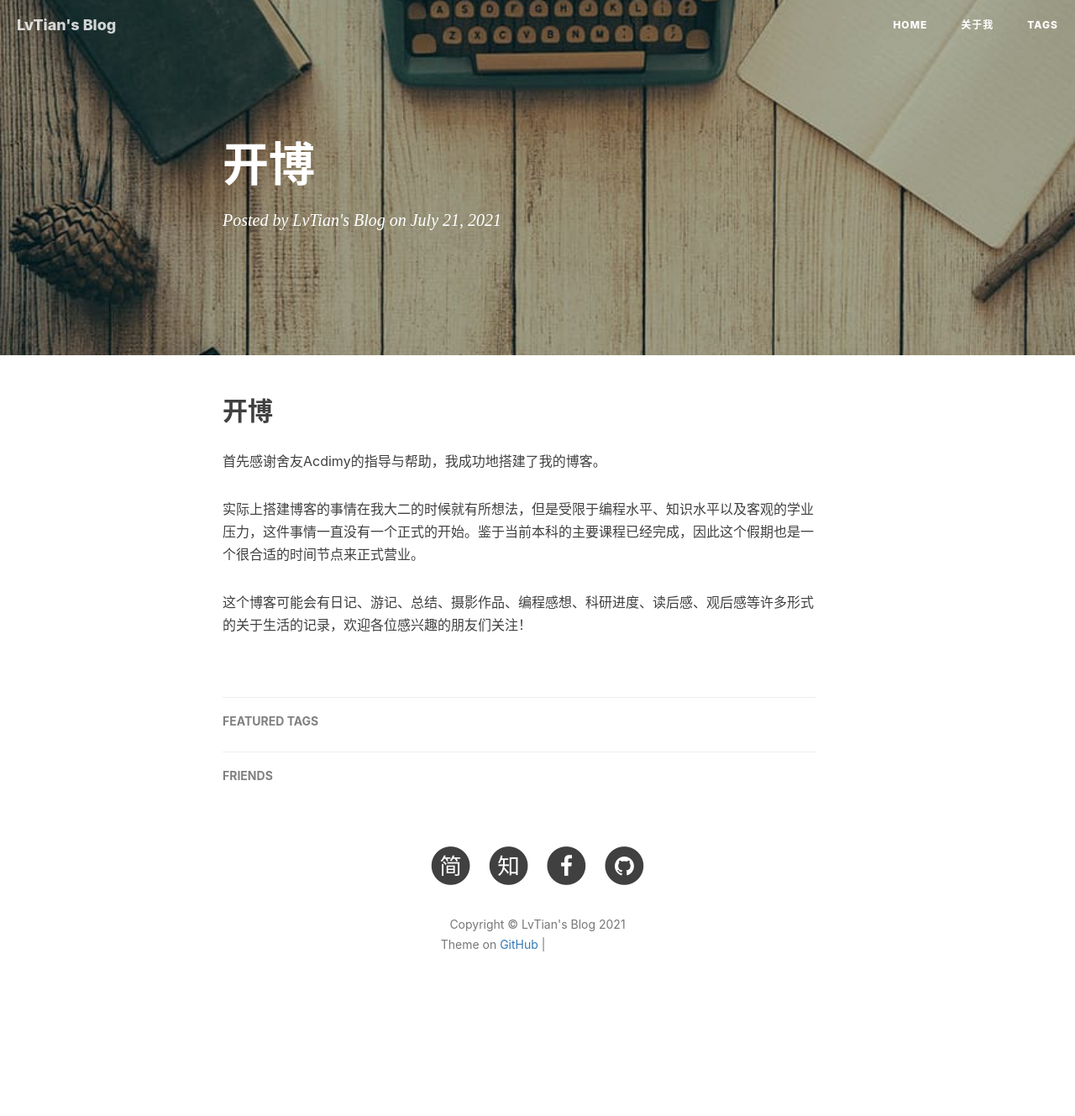
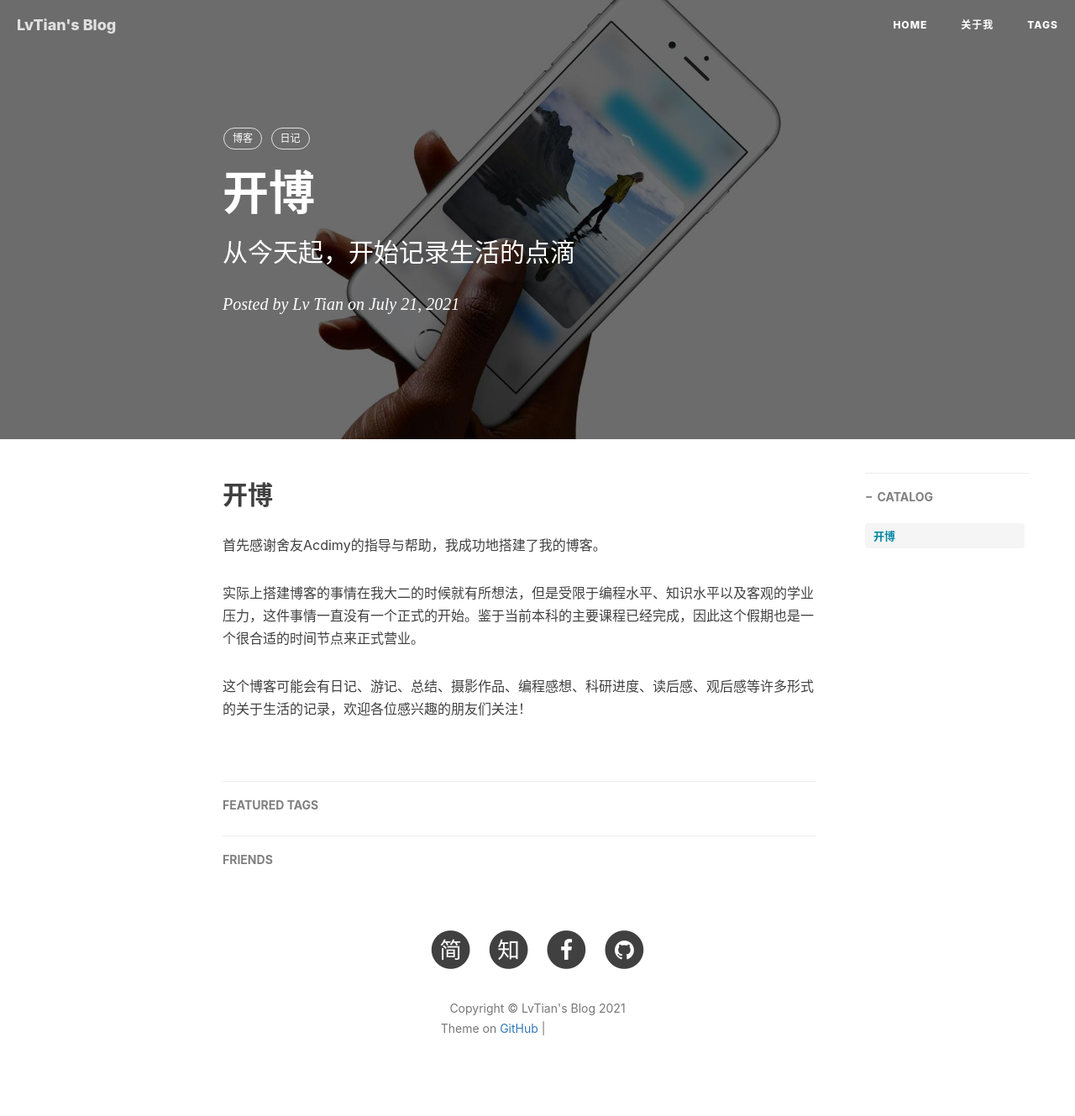
Before and after one commit to lvt99/lvt99.github.io, a Jekyll site: the page built from _posts/2021-07-21-开博.md, in a window 1280 px wide. Shown: the whole page at 84% size. Built offline with Jekyll 4.4.1, drawn with Linux system fonts in a browser that asks for light colours; nearby versions of some CDN libraries; our own code applies the rules of GitHub Pages for plain Markdown files; comment, search, counter and statistics services are not loaded; before the commit the page ends 1229 px from its top, so only the background shows below that; grey boxes are pictures that could not be loaded.

Commit message:
CHange fig.

```diff
--- a/_posts/2021-07-21-开博.md
+++ b/_posts/2021-07-21-开博.md
@@ -1,3 +1,16 @@
+---
+layout:     post
+title:      开博
+subtitle:   从今天起，开始记录生活的点滴
+date:       2021-07-21
+author:     Lv Tian
+header-img: img/post-bg-ios9-web.jpg
+catalog: true
+tags:
+    - 博客
+    - 日记
+---
+
 ## 开博
 
 首先感谢舍友Acdimy的指导与帮助，我成功地搭建了我的博客。
```
